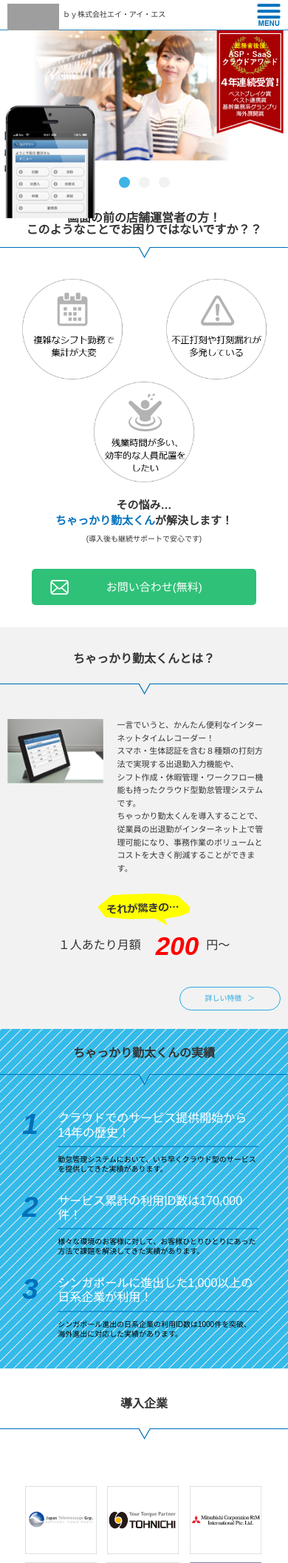
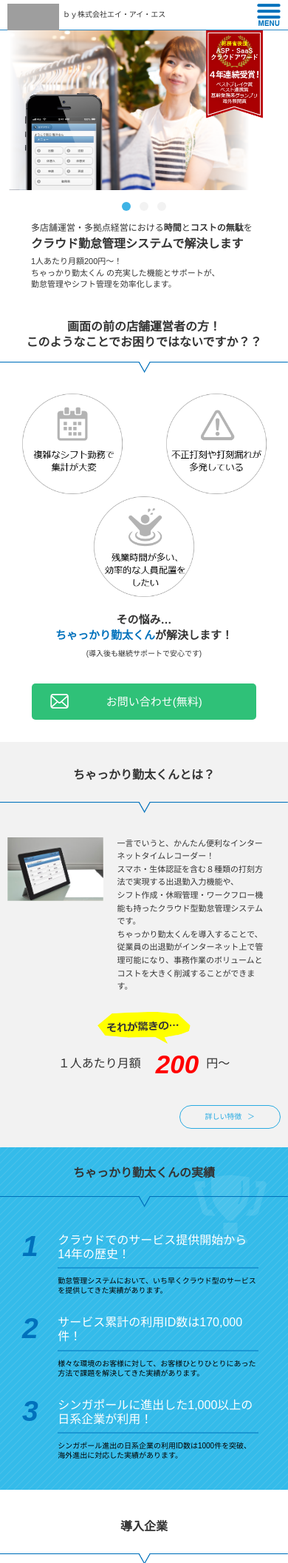
Before and after one commit to kk6n7abc/kinta, a PHP site: page / in a window 390 px wide. Shown: the top 2113 px of the page at 74% size. Run offline with PHP 8.4, Linux system fonts and the light colour scheme; grey boxes are pictures that could not be loaded.

Commit message:
no message

```diff
--- a/htdocs/assets/css/flexslider.css
+++ b/htdocs/assets/css/flexslider.css
@@ -47,10 +47,6 @@
 .flexslider .slides > li {
   display: none;
   -webkit-backface-visibility: hidden;
-}
-.flexslider .slides img {
-  width: 100%;
-  display: block;
 }
 .flexslider .slides:after {
   content: "\0020";
@@ -217,7 +213,7 @@
 .flex-control-nav {
   width: 100%;
   position: absolute;
-  bottom: -37px;
+  bottom: -30px;
   text-align: center;
 }
 .flex-control-nav li {
@@ -228,8 +224,8 @@
   *display: inline;
 }
 .flex-control-paging li a {
-  width: 15px;
-  height: 15px;
+  width: 12px;
+  height: 12px;
   display: block;
   background: #e6e6e6;
   background: rgba(230, 230, 230, 0.5);
--- a/htdocs/assets/css/style.css
+++ b/htdocs/assets/css/style.css
@@ -165,13 +165,15 @@
 footer {
   background: #0071bc;
   padding: 35px 0 30px; }
+  footer .footer-menu-box {
+    text-align: center; }
   footer ul {
     max-width: 600px;
     margin: 0 auto; }
     @media screen and (max-width: 767px) {
       footer ul {
-        width: 208px;
-        margin-bottom: -10px; } }
+        display: inline-block;
+        margin-bottom: -5px; } }
   footer li {
     float: left;
     max-width: 100px;
@@ -179,9 +181,10 @@
     @media screen and (max-width: 767px) {
       footer li {
         padding-right: 13px;
-        margin-bottom: 10px; }
-        footer li:nth-child(5) {
-          border-left: none; } }
+        margin-bottom: 10px;
+        margin-top: 10px; }
+        footer li:last-child {
+          padding-right: 0; } }
     footer li a {
       color: #fff; }
       @media screen and (max-width: 767px) {
@@ -330,10 +333,27 @@
 #top-content #sp-main-visual img {
   width: 100%; }
 
+#top-content .slide-text-box {
+  width: 25.5em;
+  margin: 45px auto 0;
+  font-size: 0.85714rem; }
+  #top-content .slide-text-box .slide-text-01 {
+    white-space: nowrap; }
+    #top-content .slide-text-box .slide-text-01 span {
+      font-weight: bold; }
+  #top-content .slide-text-box .slide-text-02 {
+    font-size: 1.14286rem;
+    font-weight: bold;
+    line-height: 2; }
+  #top-content .slide-text-box .slide-text-03 {
+    font-size: 0.78571rem;
+    line-height: 1.4; }
+
 #top-content h2 {
   text-align: center;
   font-size: 32px;
-  font-weight: bold; }
+  font-weight: bold;
+  line-height: 1.3em; }
 
 #top-content .top-detail-btn {
   position: absolute;
@@ -365,7 +385,7 @@
   padding: 110px 0 25px; }
   @media screen and (max-width: 767px) {
     #top-content .b-1 h2 {
-      padding: 70px 0 15px;
+      padding: 40px 0 15px;
       font-size: 1.14286rem;
       text-align: center; } }
 
@@ -393,7 +413,8 @@
   margin: 55px 0 20px;
   text-align: center;
   font-size: 32px;
-  font-weight: bold; }
+  font-weight: bold;
+  line-height: 1.3em; }
   @media screen and (max-width: 767px) {
     #top-content .b-1 .b-1-text-01 {
       margin: 20px 0 10px;
@@ -480,7 +501,12 @@
         bottom: 25px; } }
 
 #top-content .b-3 {
-  background: url(/assets/img/diagonal_back.png); }
+  background: url(/img/top_back_item_01.png), url(/assets/img/diagonal_back.png);
+  background-repeat: no-repeat,repeat;
+  background-position: 90% 10%,0 0; }
+  @media screen and (max-width: 767px) {
+    #top-content .b-3 {
+      background-size: 25%,auto; } }
   #top-content .b-3 h2 {
     padding: 50px 0 40px; }
     @media screen and (max-width: 767px) {
--- a/htdocs/index.html
+++ b/htdocs/index.html
@@ -20,7 +20,7 @@
 	  $('.slider').flexslider({
 	    animation: "slide",
 	    slideshow: true,
-	    slideshowSpeed: 4000,
+	    slideshowSpeed: 5000,
 	    pasneOnHover: false,
 	    pauseOnAction: false
 	  });
@@ -80,6 +80,13 @@
 					<li><img src="/img/sp/sp_main_visual_03.png" alt=""></li>
 				</ul>
 				<img src="/img/sp/sp_slider_parts.png" alt="総務省後援 ASP・ SaaSクラウドアワード ４年連続受賞！ ベストブレイク賞 ベスト連携賞 基幹業務系グランプリ 海外展開賞" class="slider-parts">
+			</div>
+			<div class="slide-text-box">
+				<p class="slide-text-01">多店舗運営・多拠点経営における<span>時間</span>と<span>コストの無駄</span>を</p>
+				<p class="slide-text-02">クラウド勤怠管理システムで解決します</p>
+				<p class="slide-text-03">1人あたり月額200円～！<br>
+				ちゃっかり勤太くん の充実した機能とサポートが、<br>
+				勤怠管理やシフト管理を効率化します。</p>
 			</div>
 		</div>
 		<section class="b-1">
@@ -322,7 +329,7 @@
 		</section>
 	</div>
 	<footer>
-		<ul class="clearfix">
+		<ul class="clearfix pc">
 			<li><a href="/">TOP</a></li>
 			<li><a href="/tokucyo/">特徴</a></li>
 			<li><a href="/jirei/">事例</a></li>
@@ -330,6 +337,20 @@
 			<li><a href="/jirei/">よくある質問</a></li>
 			<li><a href="/toiawase/">お問い合わせ</a></li>
 		</ul>
+		<div class="footer-menu-box sp">
+			<ul class="clearfix">
+				<li><a href="/">TOP</a></li>
+				<li><a href="/tokucyo/">特徴</a></li>
+				<li><a href="/jirei/">事例</a></li>
+				<li><a href="/kinou/">機能一覧</a></li>
+			</ul>
+		</div>
+		<div class="footer-menu-box sp">
+			<ul>
+				<li><a href="/jirei/">よくある質問</a></li>
+				<li><a href="/toiawase/">お問い合わせ</a></li>
+			</ul>
+		</div>
 		<p class="campany-name">株式会社エイ・アイ・エス</p>
 		<p class="copy">Copyright (C) AIS Co., Ltd. All Rights Reserved.</p>
 	</footer>
```
Also changed, not shown: htdocs/jirei/index.html (+15 -1 lines), htdocs/kinou/index.html (+15 -1 lines), htdocs/shitsumon/index.html (+15 -1 lines), htdocs/tokucyo/index.html (+15 -1 lines), sass/_common.scss (+8 -4 lines), sass/_top.scss (+30 -6 lines), htdocs/assets/img/diagonal_back.png, htdocs/img/sp/sp_main_visual_01.png, htdocs/img/sp/sp_main_visual_02.png, htdocs/img/sp/sp_main_visual_03.png, htdocs/img/sp/sp_slider_parts.png.
